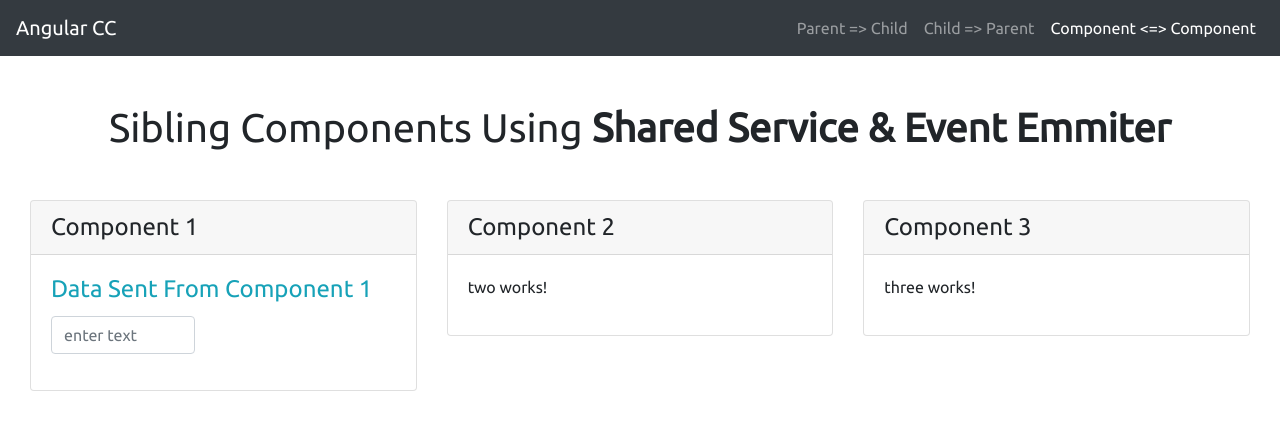
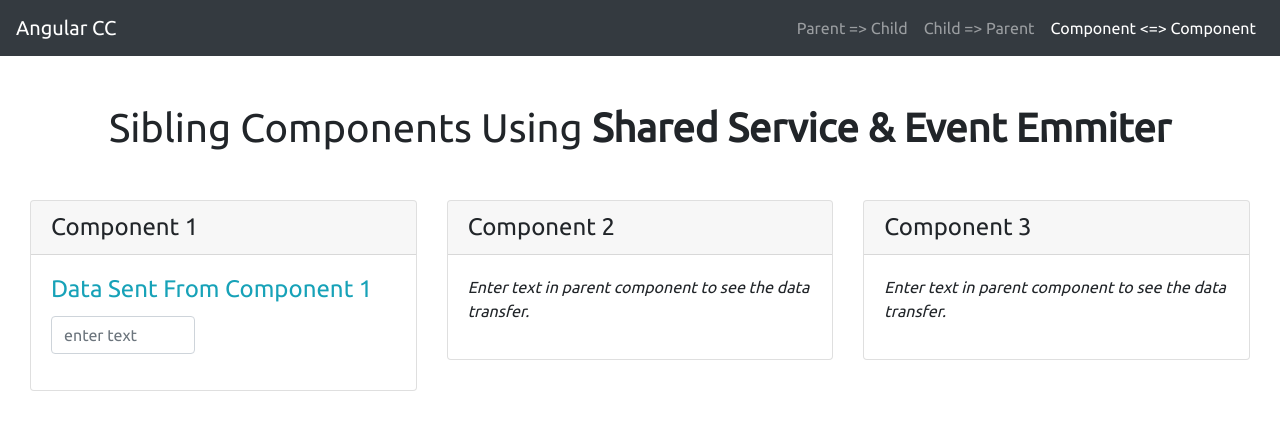
Before and after one commit to Meenakumari20/Angular-Components-Communication, an Angular app: page /siblings in a window 1280 px wide. Shown: the top 430 px of the page. Built offline with nearby package versions, Linux system fonts and the light colour scheme.

Commit message:
Siblings Communication

```diff
--- a/src/app/communication.service.ts
+++ b/src/app/communication.service.ts
@@ -1,9 +1,18 @@
 import { Injectable } from '@angular/core';
+import { BehaviorSubject } from 'rxjs/internal/BehaviorSubject';
 
 @Injectable({
   providedIn: 'root'
 })
 export class CommunicationService {
 
+  private messageSource = new BehaviorSubject('');
+  currentMessage = this.messageSource.asObservable();
+
   constructor() { }
+
+  setInput(input) {
+    this.messageSource.next(input);
+  }
+
 }
--- a/src/app/one/one.component.html
+++ b/src/app/one/one.component.html
@@ -1,3 +1,3 @@
 <div class="form-group">
-  <input type="text" class="form-control col-md-5" [(ngModel)]="sharedInput" placeholder="enter text">
+  <input type="text" class="form-control col-md-5" (input)="sendInput($event.target.value)" placeholder="enter text">
 </div>
--- a/src/app/one/one.component.ts
+++ b/src/app/one/one.component.ts
@@ -1,4 +1,5 @@
 import { Component, OnInit } from '@angular/core';
+import { CommunicationService } from '../communication.service';
 
 @Component({
   selector: 'app-one',
@@ -7,11 +8,13 @@ import { Component, OnInit } from '@angular/core';
 })
 export class OneComponent implements OnInit {
 
-  sharedInput = '';
-
-  constructor() { }
+  constructor(private communication: CommunicationService) { }
 
   ngOnInit() {
   }
 
+  sendInput(input) {
+    this.communication.setInput(input);
+  }
+
 }
--- a/src/app/three/three.component.html
+++ b/src/app/three/three.component.html
@@ -1,3 +1,3 @@
-<p>
-  three works!
-</p>
+<p *ngIf="sharedInput.length != 0">{{ sharedInput }}</p>
+
+<p [hidden]="sharedInput.length > 0"><i>Enter text in parent component to see the data transfer.</i></p>
--- a/src/app/three/three.component.ts
+++ b/src/app/three/three.component.ts
@@ -1,4 +1,5 @@
 import { Component, OnInit } from '@angular/core';
+import { CommunicationService } from '../communication.service';
 
 @Component({
   selector: 'app-three',
@@ -7,9 +8,12 @@ import { Component, OnInit } from '@angular/core';
 })
 export class ThreeComponent implements OnInit {
 
-  constructor() { }
+  sharedInput = '';
+
+  constructor(private communication: CommunicationService) { }
 
   ngOnInit() {
+    this.communication.currentMessage.subscribe(message => this.sharedInput = message);
   }
 
 }
--- a/src/app/two/two.component.html
+++ b/src/app/two/two.component.html
@@ -1,3 +1,3 @@
-<p>
-  two works!
-</p>
+<p *ngIf="sharedInput.length != 0">{{ sharedInput }}</p>
+
+<p [hidden]="sharedInput.length > 0"><i>Enter text in parent component to see the data transfer.</i></p>
--- a/src/app/two/two.component.ts
+++ b/src/app/two/two.component.ts
@@ -1,4 +1,5 @@
 import { Component, OnInit } from '@angular/core';
+import { CommunicationService } from '../communication.service';
 
 @Component({
   selector: 'app-two',
@@ -7,9 +8,12 @@ import { Component, OnInit } from '@angular/core';
 })
 export class TwoComponent implements OnInit {
 
-  constructor() { }
+  sharedInput = '';
+
+  constructor(private communication: CommunicationService) { }
 
   ngOnInit() {
+    this.communication.currentMessage.subscribe(message => this.sharedInput = message);
   }
 
 }
```
